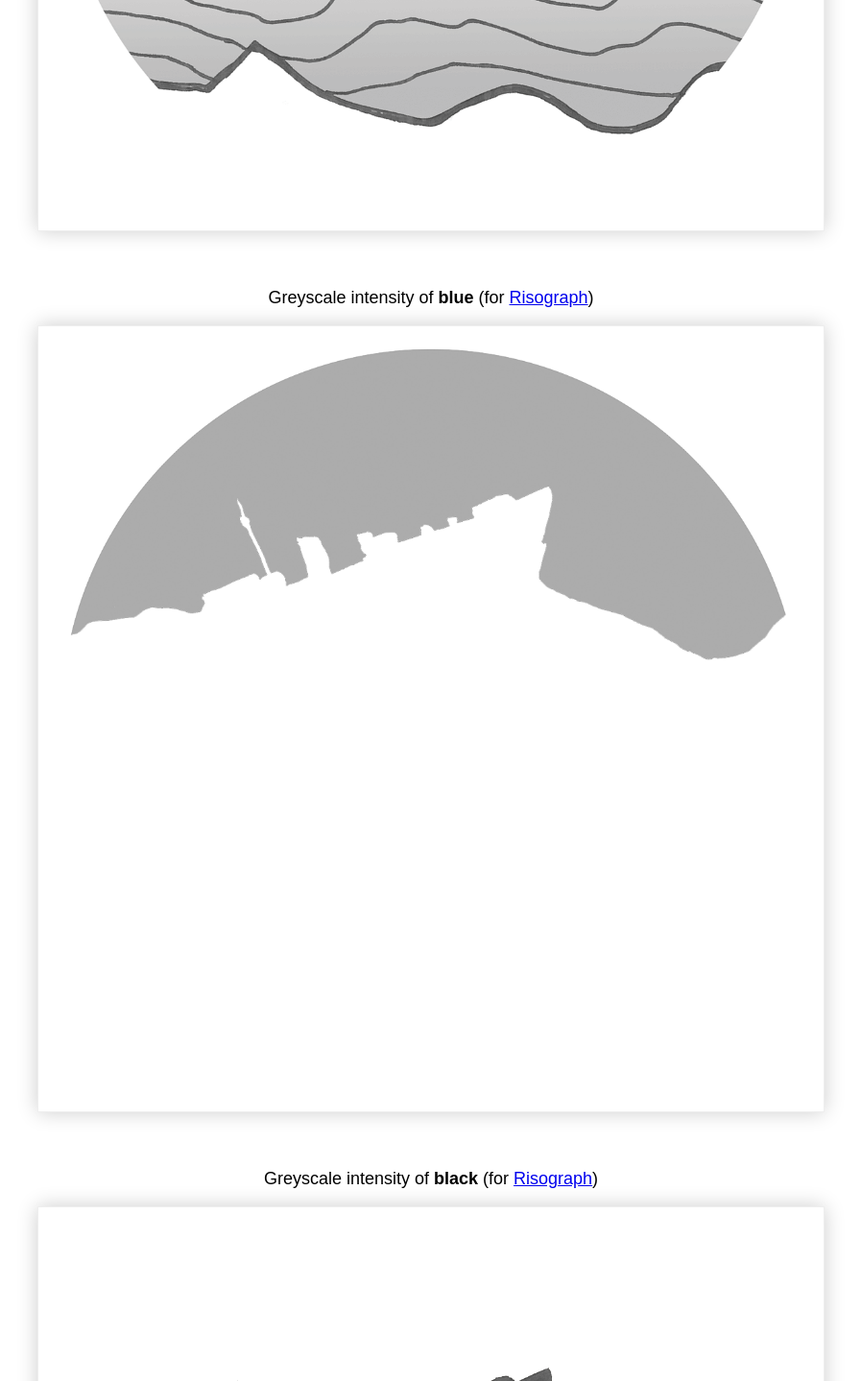
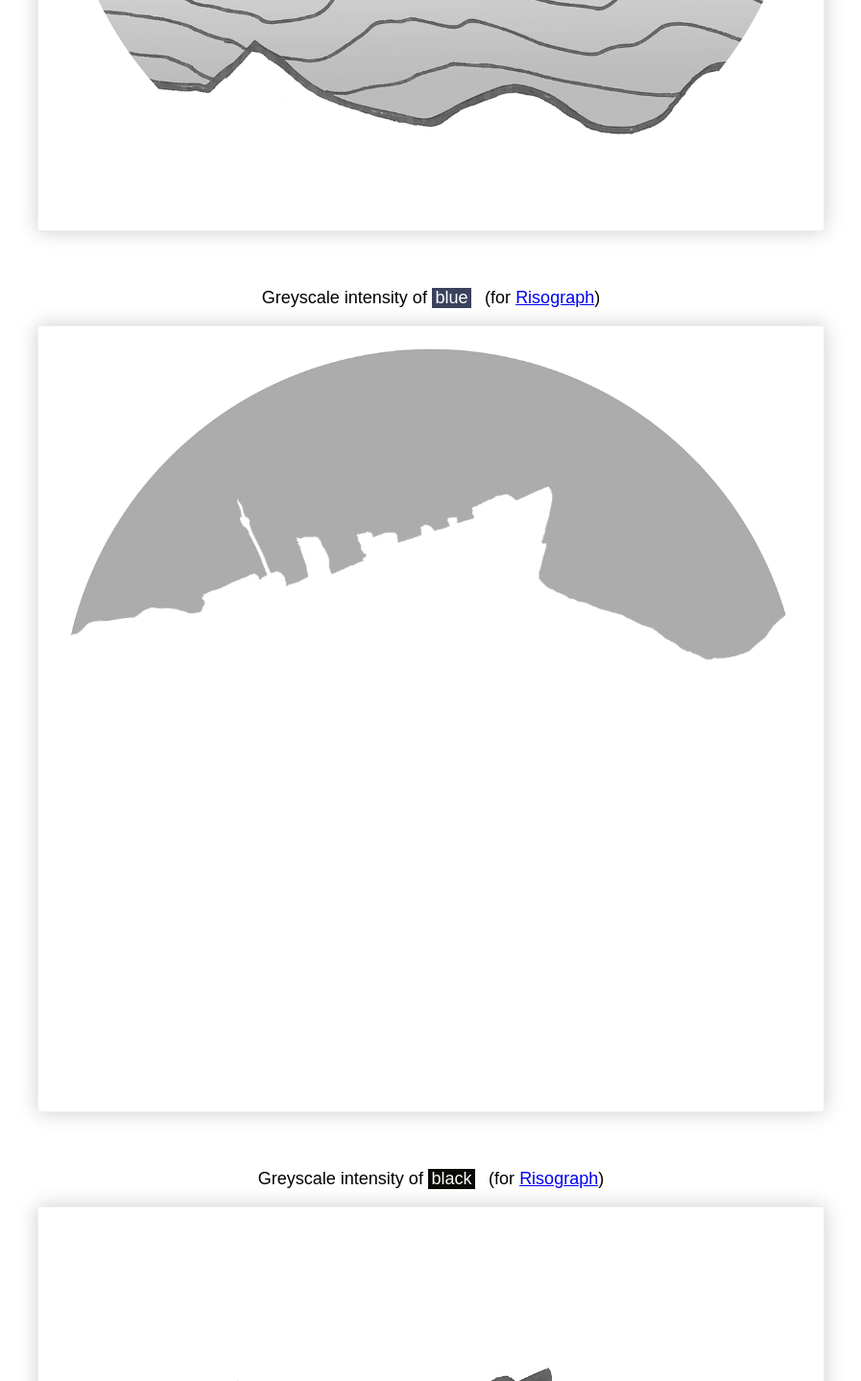
Before and after one commit to billhorsman/madebybill, a Nuxt app: page /discover/cruel-sea in a window 1280 px wide. Shown: the part 1690-3129 px from the top of the page at 96% size, without its empty margins (191-1088 px from the left). Built offline with nearby package versions, Linux system fonts and the light colour scheme; a web font is replaced by a local one.

Commit message:
Swatches

```diff
--- a/pages/discover/cruel-sea.vue
+++ b/pages/discover/cruel-sea.vue
@@ -17,13 +17,17 @@
       </figure>
       <figure>
         <figcaption>
-          Greyscale intensity of <strong>blue</strong> (for <a href="https://en.wikipedia.org/wiki/Risograph">Risograph</a>)
+          Greyscale intensity of
+          <span class="blue-swatch">blue</span>
+          (for <a href="https://en.wikipedia.org/wiki/Risograph">Risograph</a>)
         </figcaption>
         <img src="/images/cruel-sea-blue.png" alt="Blue">
       </figure>
       <figure>
         <figcaption>
-          Greyscale intensity of <strong>black</strong> (for <a href="https://en.wikipedia.org/wiki/Risograph">Risograph</a>)
+          Greyscale intensity of
+          <span class="black-swatch">black</span>
+          (for <a href="https://en.wikipedia.org/wiki/Risograph">Risograph</a>)
         </figcaption>
         <img src="/images/cruel-sea-black.png" alt="Black">
       </figure>
@@ -65,4 +69,19 @@ img {
   box-shadow: 0 0 20px rgba(0, 0, 0, 0.2);
   width: 100%;
 }
+.swatch {
+  display: inline-block;
+  margin-right: 0.5rem;
+  padding: 0 0.2rem;
+}
+.black-swatch {
+  background: #0C0A07;
+  color: white;
+  @extend .swatch;
+}
+.blue-swatch {
+  background: #3B425E;
+  color: white;
+  @extend .swatch;
+}
 </style>
--- a/pages/discover/lonely-whale.vue
+++ b/pages/discover/lonely-whale.vue
@@ -17,13 +17,17 @@
       </figure>
       <figure>
         <figcaption>
-          Greyscale intensity of <strong>blue</strong> (for <a href="https://en.wikipedia.org/wiki/Risograph">Risograph</a>)
+          Greyscale intensity of
+          <span class="blue-swatch">blue</span>
+          (for <a href="https://en.wikipedia.org/wiki/Risograph">Risograph</a>)
         </figcaption>
         <img src="/images/lonely-whale-blue.png" alt="Blue">
       </figure>
       <figure>
         <figcaption>
-          Greyscale intensity of <strong>black</strong> (for <a href="https://en.wikipedia.org/wiki/Risograph">Risograph</a>)
+          Greyscale intensity of
+          <span class="black-swatch">black</span>
+          (for <a href="https://en.wikipedia.org/wiki/Risograph">Risograph</a>)
         </figcaption>
         <img src="/images/lonely-whale-black.png" alt="Black">
       </figure>
@@ -65,4 +69,19 @@ img {
   box-shadow: 0 0 20px rgba(0, 0, 0, 0.2);
   width: 100%;
 }
+.swatch {
+  display: inline-block;
+  margin-right: 0.5rem;
+  padding: 0 0.2rem;
+}
+.black-swatch {
+  background: #0C0A07;
+  color: white;
+  @extend .swatch;
+}
+.blue-swatch {
+  background: #3B425E;
+  color: white;
+  @extend .swatch;
+}
 </style>
```
